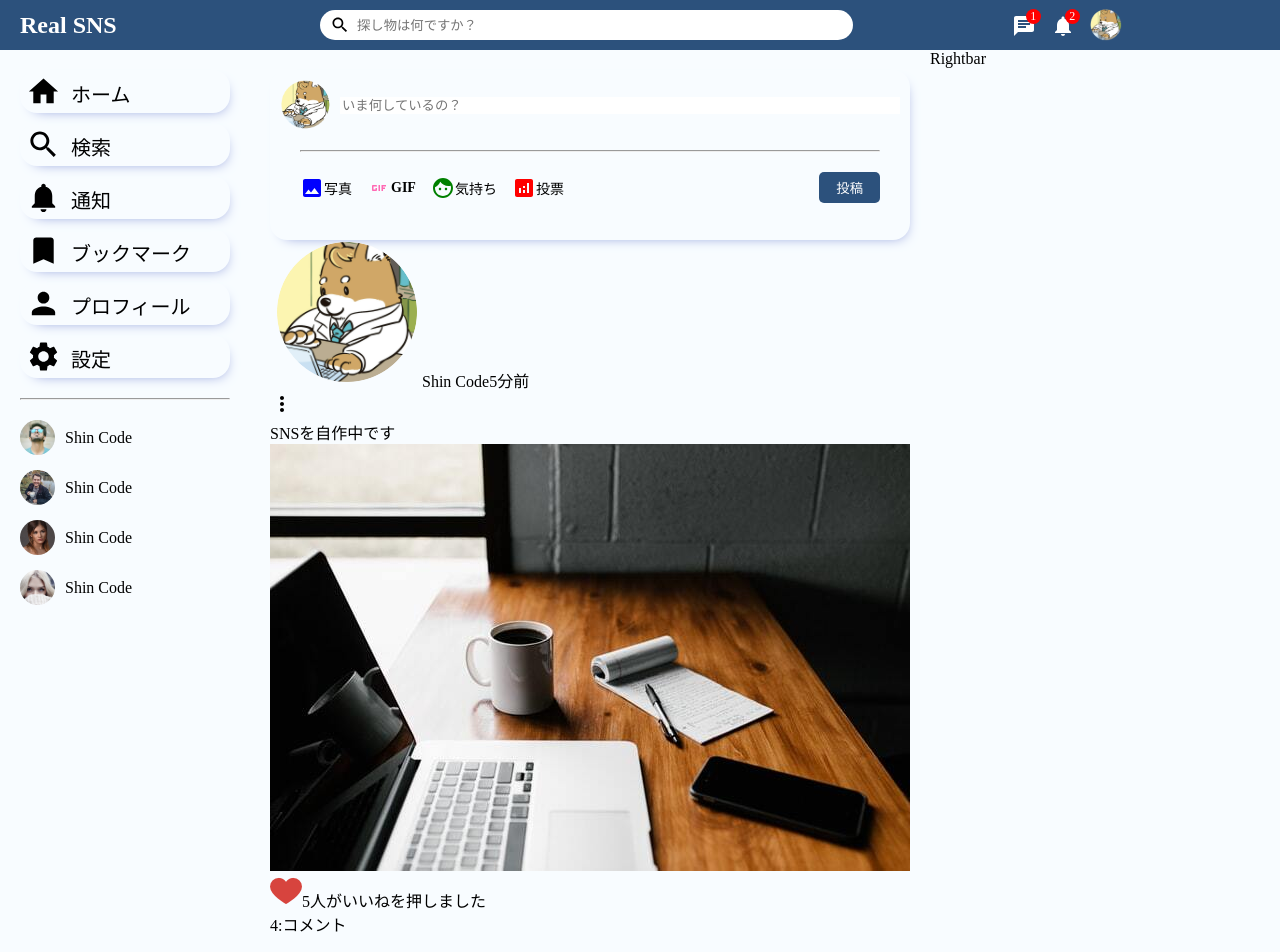
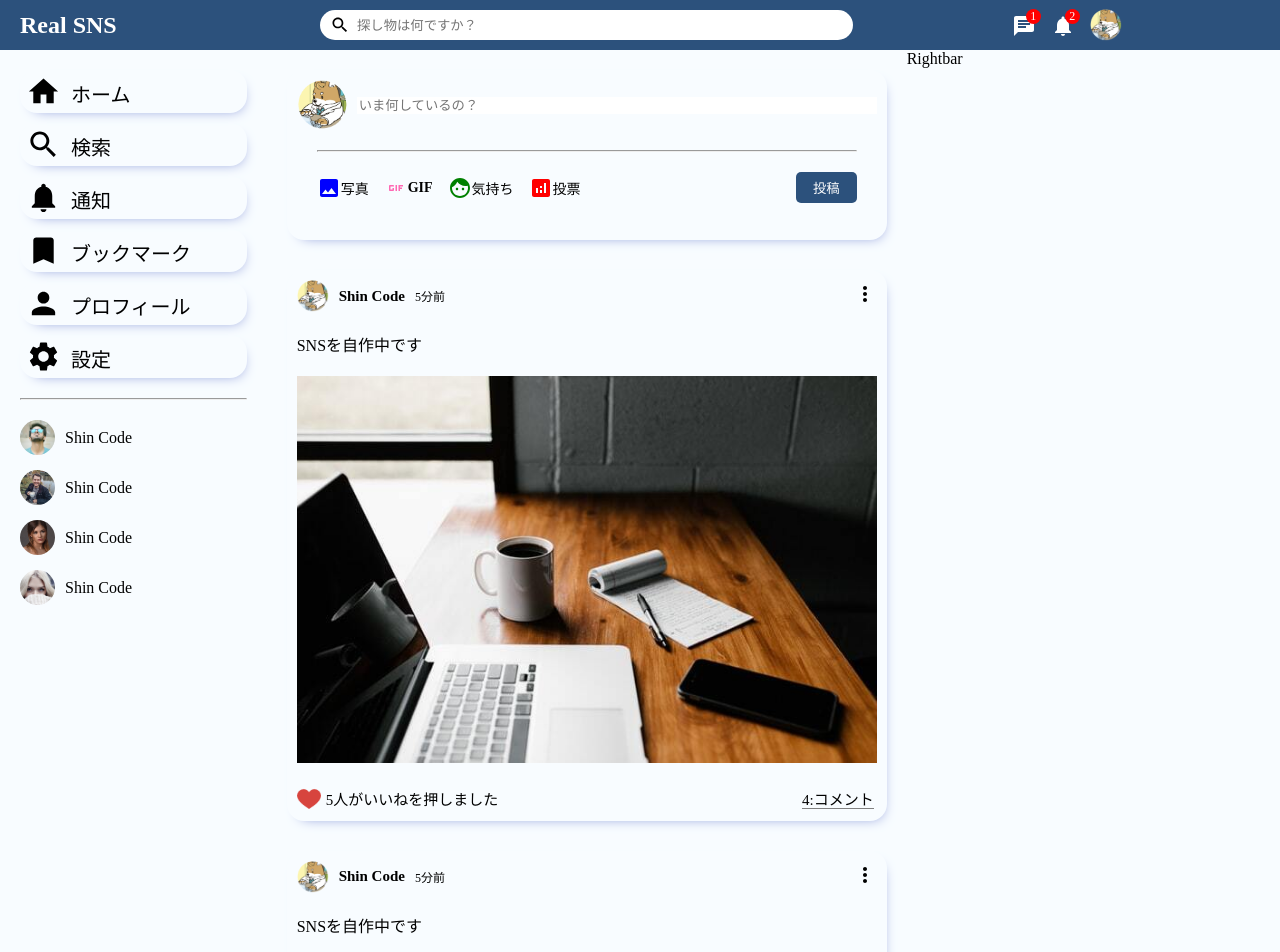
Before and after one commit to 0obstacleo0/real-sns-frontend, a React (Create React App) app: page / in a window 1280 px wide. Shown: the top 952 px of the page. Built offline with nearby package versions, Linux system fonts and the light colour scheme.

Commit message:
post css 修正

```diff
--- a/src/components/post/Post.css
+++ b/src/components/post/Post.css
@@ -0,0 +1,78 @@
+.post {
+  width: 100%;
+  margin: 30px 0;
+  box-shadow: 4px 6px 13px -9px #798bd2;
+  border-radius: 17px;
+}
+
+.postWrapper {
+  padding: 10px;
+}
+
+.postProfileImg {
+  width: 32px;
+  height: 32px;
+  border-radius: 50%;
+  object-fit: cover;
+}
+
+.postTop {
+  display: flex;
+  align-items: center;
+  justify-content: space-between;
+}
+
+.postTopLeft {
+  display: flex;
+  align-items: center;
+}
+
+.postUserName {
+  font-size: 15px;
+  font-weight: 550;
+  margin: 0 10px;
+}
+
+.postDate {
+  font-size: 12px;
+}
+
+.postCenter {
+  margin: 20px 0;
+}
+
+.postImg {
+  margin-top: 20px;
+  width: 100%;
+  max-height: 500px;
+  object-fit: contain;
+}
+
+.postBottom {
+  display: flex;
+  align-items: center;
+  justify-content: space-between;
+}
+
+.postBottomLeft {
+  display: flex;
+  align-items: center;
+}
+
+.likeIcon {
+  width: 24px;
+  height: 24px;
+  margin-right: 5px;
+  cursor: pointer;
+}
+
+.postLikeCounter {
+  font-size: 15px;
+}
+
+.postCommentText {
+  cursor: pointer;
+  border-bottom: 1px solid gray;
+  font-size: 15px;
+  margin-right: 3px;
+}
--- a/src/components/post/Post.jsx
+++ b/src/components/post/Post.jsx
@@ -7,12 +7,18 @@
     <div className="post">
       <div className="postWrapper">
         <div className="postTop">
-          <img src="/assets/person/1.jpeg" alt="" className="postProfileImg" />
-          <span className="postUserName">Shin Code</span>
-          <span className="postDate">5分前</span>
-        </div>
-        <div className="postRight">
-          <MoreVert />
+          <div className="postTopLeft">
+            <img
+              src="/assets/person/1.jpeg"
+              alt=""
+              className="postProfileImg"
+            />
+            <span className="postUserName">Shin Code</span>
+            <span className="postDate">5分前</span>
+          </div>
+          <div className="postTopRight">
+            <MoreVert />
+          </div>
         </div>
         <div className="postCenter">
           <span className="postText">SNSを自作中です</span>
--- a/src/components/timeline/TimeLine.jsx
+++ b/src/components/timeline/TimeLine.jsx
@@ -9,6 +9,11 @@
       <div className="timelineWrapper">
         <Share />
         <Post />
+        <Post />
+        <Post />
+        <Post />
+        <Post />
+        <Post />
       </div>
     </div>
   );
```
